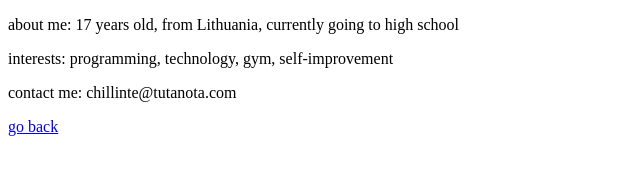
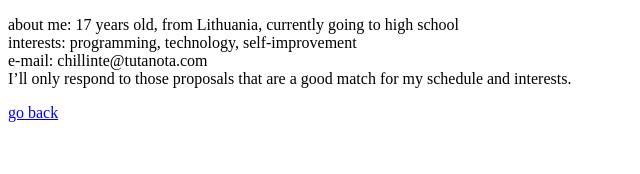
Before and after one commit to ulcins/ulcins.github.io, a plain HTML site: page about.html in a window 1280 px wide. Shown: the whole page, without its empty margins (0-640 px from the left). Drawn offline with Linux system fonts and the light colour scheme.

Commit message:
Update about.html

```diff
--- a/about.html
+++ b/about.html
@@ -5,9 +5,11 @@
 <head>
 </head>
   <div>
-    <p>about me: 17 years old, from Lithuania, currently going to high school</p>
-    <p>interests: programming, technology, gym, self-improvement</p>
-    <p>contact me: chillinte@tutanota.com</p>
+    <p>about me: 17 years old, from Lithuania, currently going to high school <br />
+    interests: programming, technology, self-improvement <br />
+    e-mail: chillinte@tutanota.com <br />
+    I’ll only respond to those proposals that are a good match for my schedule and interests. <br />
+    </p>
   </div>
   <p><a href="index.html">go back</a></p>
 </body>
```
